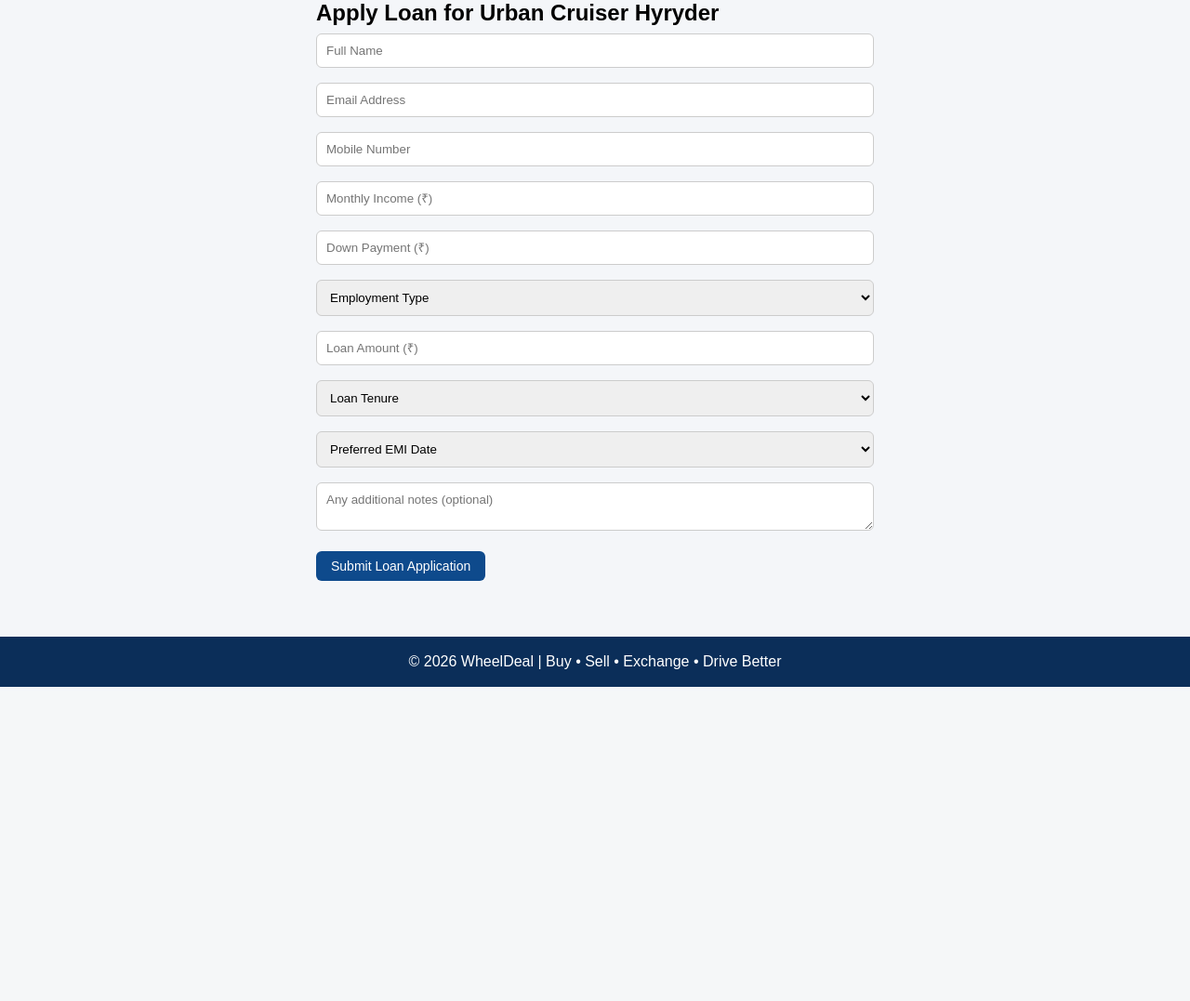
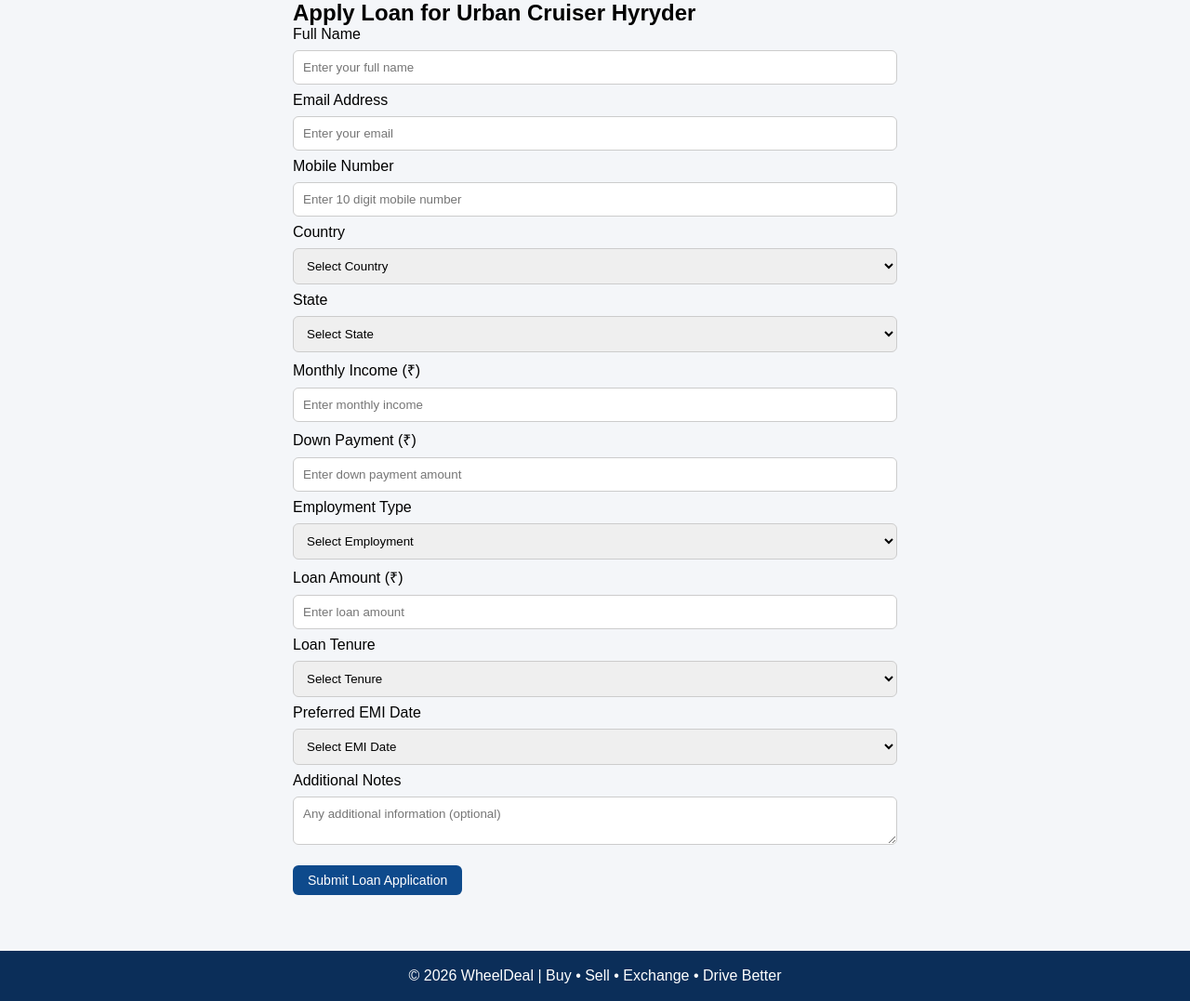
Before and after one commit to Jeevabharathi-16/WheelDeal, a Django app: page /loan/6/ in a window 1280 px wide. Shown: the part 56-1133 px from the top of the page at 93% size. Before the commit the page ends 795 px from the top, so only its background shows below. Run offline with Django 5.2, Linux system fonts and the light colour scheme; a user stored in the database is signed in; data comes from the database, SQL or seed files in the repository.

Commit message:
Added labels and country/state dropdown in loan form

```diff
--- a/template/loan.html
+++ b/template/loan.html
@@ -2,37 +2,62 @@
 {% block content %}
 
 <div class="container">
-    <div class="form-box" style="max-width:600px;margin:auto;">
+    <div class="form-box" style="max-width:650px;margin:auto;">
         <h2>Apply Loan for {{ v.name }}</h2>
-
 
         <form method="POST">
             {% csrf_token %}
 
-            <!-- Personal Info -->
-            <input type="text" name="fullname" placeholder="Full Name" required>
+            <!-- Personal Details -->
+            <label>Full Name</label>
+            <input type="text" name="fullname" placeholder="Enter your full name" required>
 
-            <input type="email" name="email" placeholder="Email Address" required>
+            <label>Email Address</label>
+            <input type="email" name="email" placeholder="Enter your email" required>
 
-            <input type="text" name="contact" placeholder="Mobile Number" required>
+            <label>Mobile Number</label>
+            <input type="text" name="contact" placeholder="Enter 10 digit mobile number" required>
+
+            <!-- Location -->
+            <label>Country</label>
+            <select name="country" required>
+                <option value="">Select Country</option>
+                <option value="India">India</option>
+                <option value="USA">USA</option>
+                <option value="UAE">UAE</option>
+            </select>
+
+            <label>State</label>
+            <select name="state" required>
+                <option value="">Select State</option>
+                <option value="Karnataka">Karnataka</option>
+                <option value="Tamil Nadu">Tamil Nadu</option>
+                <option value="Maharashtra">Maharashtra</option>
+                <option value="Kerala">Kerala</option>
+            </select>
 
             <!-- Financial Info -->
-            <input type="number" name="income" placeholder="Monthly Income (₹)" required>
+            <label>Monthly Income (₹)</label>
+            <input type="number" name="income" placeholder="Enter monthly income" required>
 
-            <input type="number" name="down_payment" placeholder="Down Payment (₹)" required>
+            <label>Down Payment (₹)</label>
+            <input type="number" name="down_payment" placeholder="Enter down payment amount" required>
 
+            <label>Employment Type</label>
             <select name="employment" required>
-                <option value="">Employment Type</option>
-                <option value="salaried">Salaried</option>
-                <option value="self-employed">Self Employed</option>
-                <option value="student">Student</option>
+                <option value="">Select Employment</option>
+                <option value="Salaried">Salaried</option>
+                <option value="Self-Employed">Self Employed</option>
+                <option value="Student">Student</option>
             </select>
 
             <!-- Loan Info -->
-            <input type="number" name="amount" placeholder="Loan Amount (₹)" required>
+            <label>Loan Amount (₹)</label>
+            <input type="number" name="amount" placeholder="Enter loan amount" required>
 
+            <label>Loan Tenure</label>
             <select name="tenure" required>
-                <option value="">Loan Tenure</option>
+                <option value="">Select Tenure</option>
                 <option value="12">12 Months</option>
                 <option value="24">24 Months</option>
                 <option value="36">36 Months</option>
@@ -40,16 +65,17 @@
                 <option value="60">60 Months</option>
             </select>
 
+            <label>Preferred EMI Date</label>
             <select name="emi_day" required>
-                <option value="">Preferred EMI Date</option>
-                <option value="5">5th of Every Month</option>
-                <option value="10">10th of Every Month</option>
-                <option value="15">15th of Every Month</option>
-                <option value="20">20th of Every Month</option>
+                <option value="">Select EMI Date</option>
+                <option value="5">5th</option>
+                <option value="10">10th</option>
+                <option value="15">15th</option>
+                <option value="20">20th</option>
             </select>
 
-            <!-- Notes -->
-            <textarea name="remarks" placeholder="Any additional notes (optional)"></textarea>
+            <label>Additional Notes</label>
+            <textarea name="remarks" placeholder="Any additional information (optional)"></textarea>
 
             <button class="btn">Submit Loan Application</button>
         </form>
```
